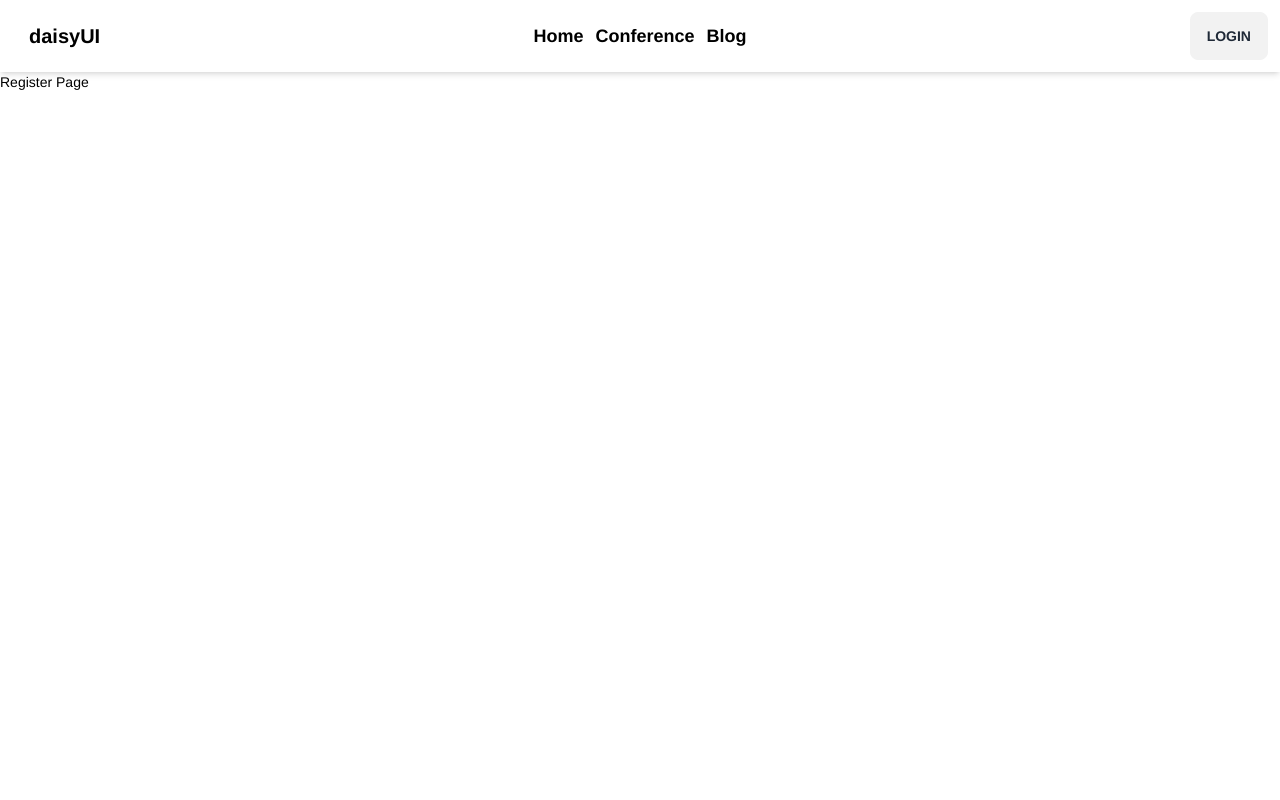
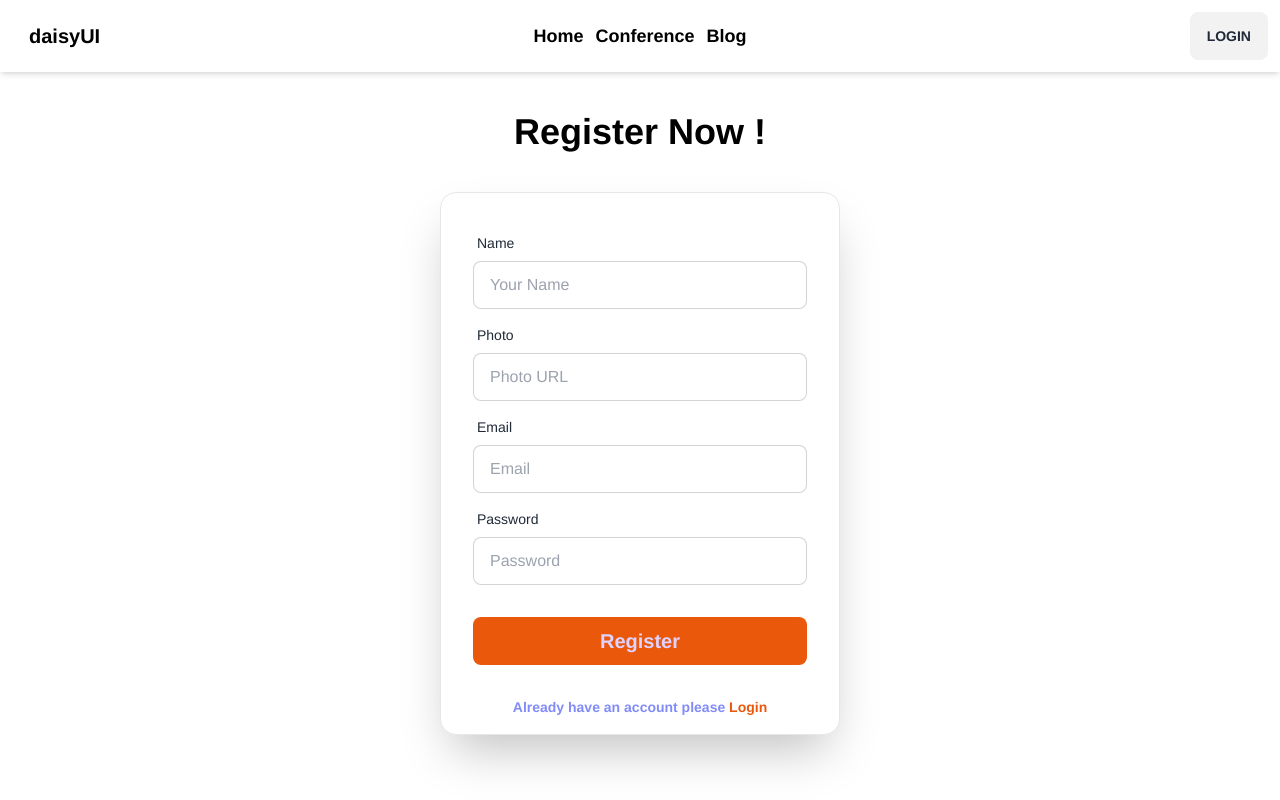
Before and after one commit to Rifazul-Islam/event-management, a React (Vite) app: page /register in a window 1280 px wide. Built offline with nearby package versions, Linux system fonts and the light colour scheme.

Commit message:
add the Register page

```diff
--- a/src/Pages/Login/Login.jsx
+++ b/src/Pages/Login/Login.jsx
@@ -13,7 +13,7 @@ const handlerLogin = (e) =>{
 
 
 return (
-  <div>
+<div>
  <h1 className="text-center py-10 text-4xl font-bold"> Login Now !</h1>
     <div className="card flex-shrink-0 w-[400px] mx-auto shadow-2xl border bg-base-100">
       <form onSubmit={handlerLogin} className="card-body">
@@ -35,11 +35,9 @@ return (
         </div>
       </form>
 
-      <p className="mb-4 text-center font-bold text-indigo-400">Do not have an account? Create an account  <Link className="text-orange-600"> Register </Link>  </p>
+      <p className="mb-4 text-center font-bold text-indigo-400">Do not have an account? Create an account  <Link to="/register" className="text-orange-600"> Register </Link>  </p>
     </div>
   </div>
-
-
  );
 };
 
--- a/src/Pages/Register/Register.jsx
+++ b/src/Pages/Register/Register.jsx
@@ -1,9 +1,61 @@
+import { Link } from "react-router-dom";
 
 const Register = () => {
+
+const handlerRegister = (e) =>{
+  e.preventDefault()
+  const form = new FormData(e.currentTarget)
+  const name = form.get("name")
+  const image = form.get("image")
+  const email = form.get("email")
+  const password = form.get("password")
+
+  console.log(name,image,email,password);
+}
+
 return (
 <div>
-        Register Page
- </div>
+ <h1 className="text-center py-10 text-4xl font-bold"> Register Now !</h1>
+    <div className="card flex-shrink-0 w-[400px] mx-auto shadow-2xl border bg-base-100">
+      <form onSubmit={handlerRegister} className="card-body">
+
+        <div className="form-control">
+          <label className="label">
+            <span className="label-text">Name</span>
+          </label>
+          <input type="text" name="name" placeholder="Your Name" className="input input-bordered" required />
+        </div>
+
+        <div className="form-control">
+          <label className="label">
+            <span className="label-text">Photo</span>
+          </label>
+          <input type="text" name="image" placeholder="Photo URL" className="input input-bordered" required />
+        </div>
+
+        <div className="form-control">
+          <label className="label">
+            <span className="label-text">Email</span>
+          </label>
+          <input type="email" name="email" placeholder="Email" className="input input-bordered" required />
+        </div>
+
+        <div className="form-control">
+          <label className="label">
+            <span className="label-text">Password</span>
+          </label>
+          <input type="password" placeholder="Password" name="password" className="input input-bordered" required />
+
+        </div>
+
+        <div className="form-control mt-6">
+          <button className="btn btn-primary bg-orange-600 border-none capitalize text-xl">Register</button>
+        </div>
+      </form>
+
+      <p className="mb-4 text-center font-bold text-indigo-400">Already have an account please  <Link to="/login" className="text-orange-600"> Login </Link>  </p>
+    </div>
+  </div>
 );
 };
 
```
